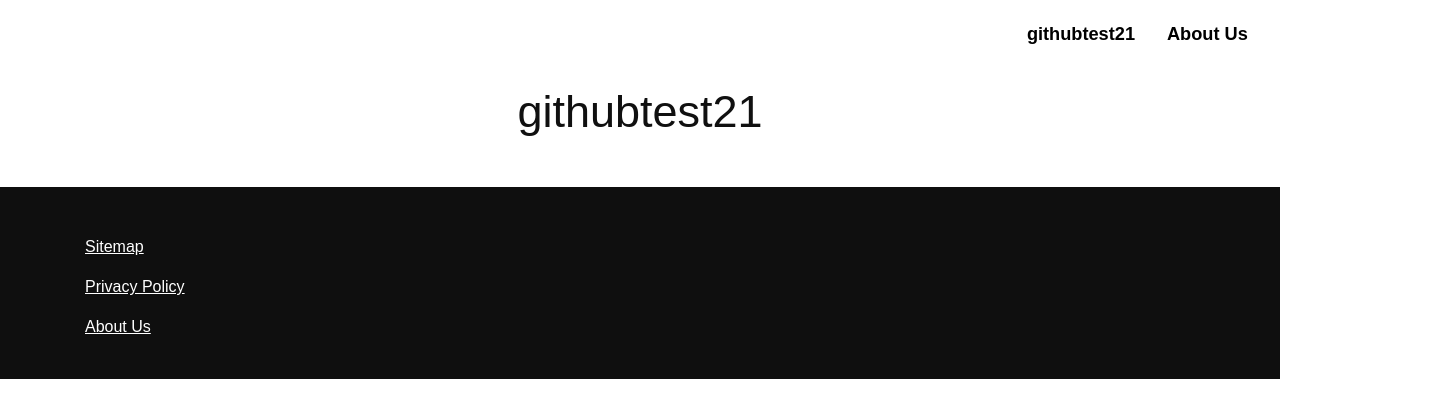
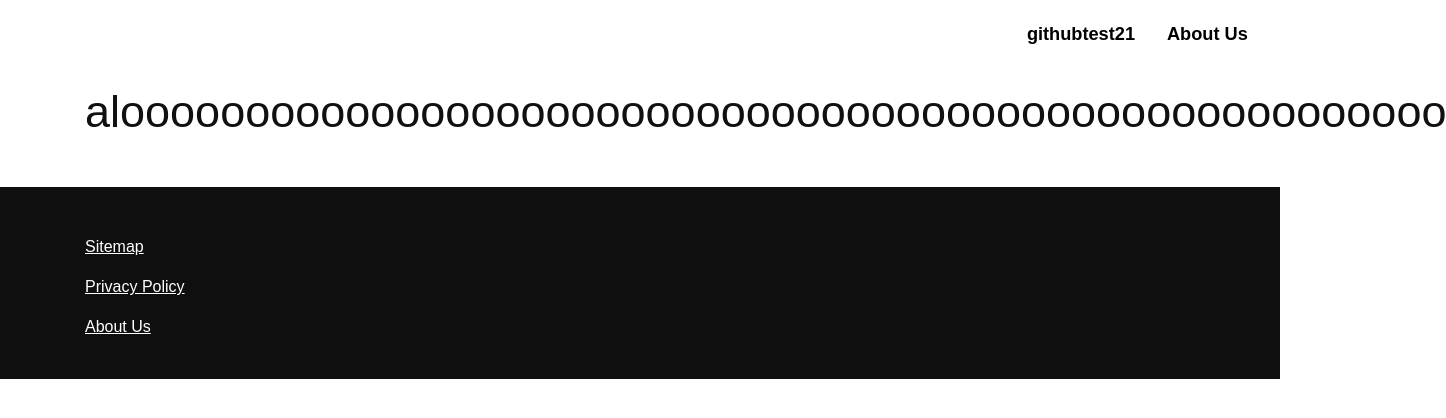
Before and after one commit to cloudstackstc/aa11test21, a plain HTML site: page index.html in a window 1280 px wide. Shown: the whole page, 1446 px wide, since content can reach past the window. Drawn offline with nearby package versions, Linux system fonts and the light colour scheme.

Commit message:
Update index.html

```diff
--- a/index.html
+++ b/index.html
@@ -419,7 +419,7 @@ padding-bottom: 0px !important;
 <div class="container pt-3">
 <div class="row">
 <div class="text-center col-lg-12 " id="">
-<h1 class="fb9813013c8d9ddd8bbd2d6c618693a0d mb-0 text-dark">githubtest21</h1></div>
+<h1 class="fb9813013c8d9ddd8bbd2d6c618693a0d mb-0 text-dark">alooooooooooooooooooooooooooooooooooooooooooooooooooooo</h1></div>
 </div>
 </div>
 </div></div>
```
